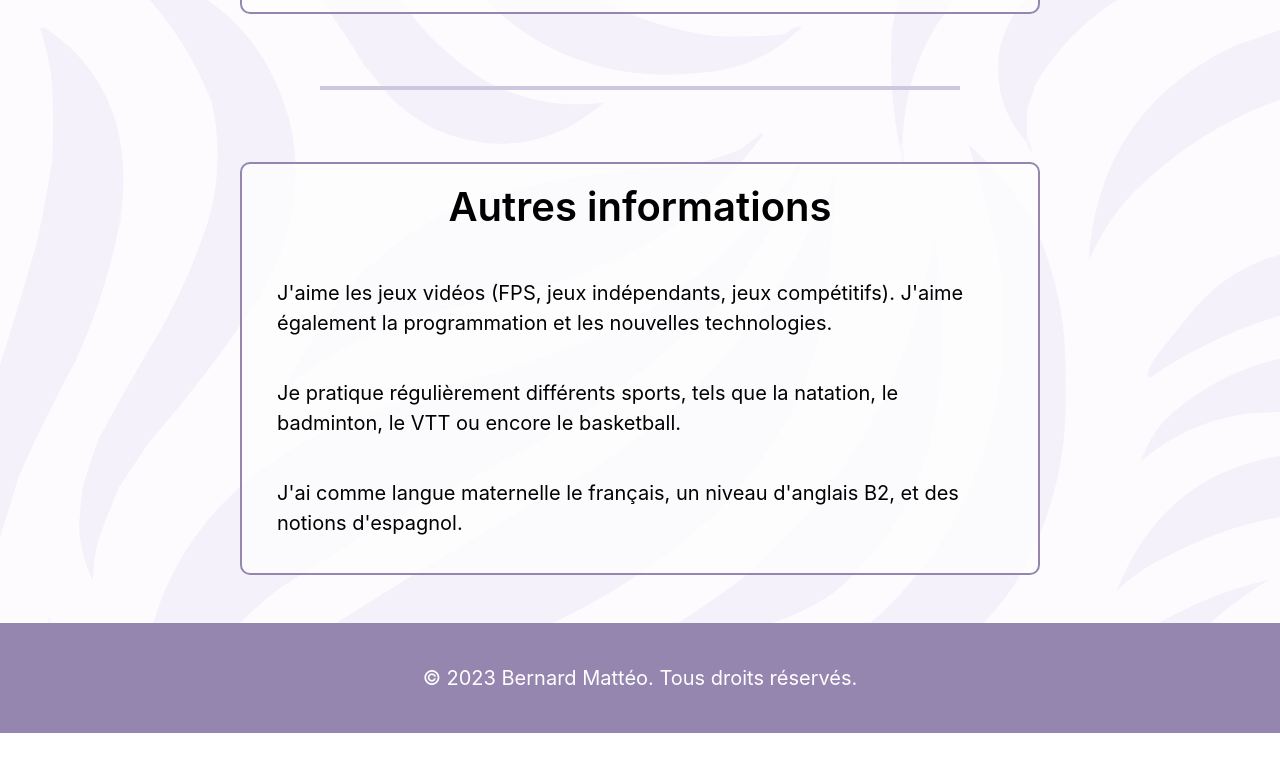
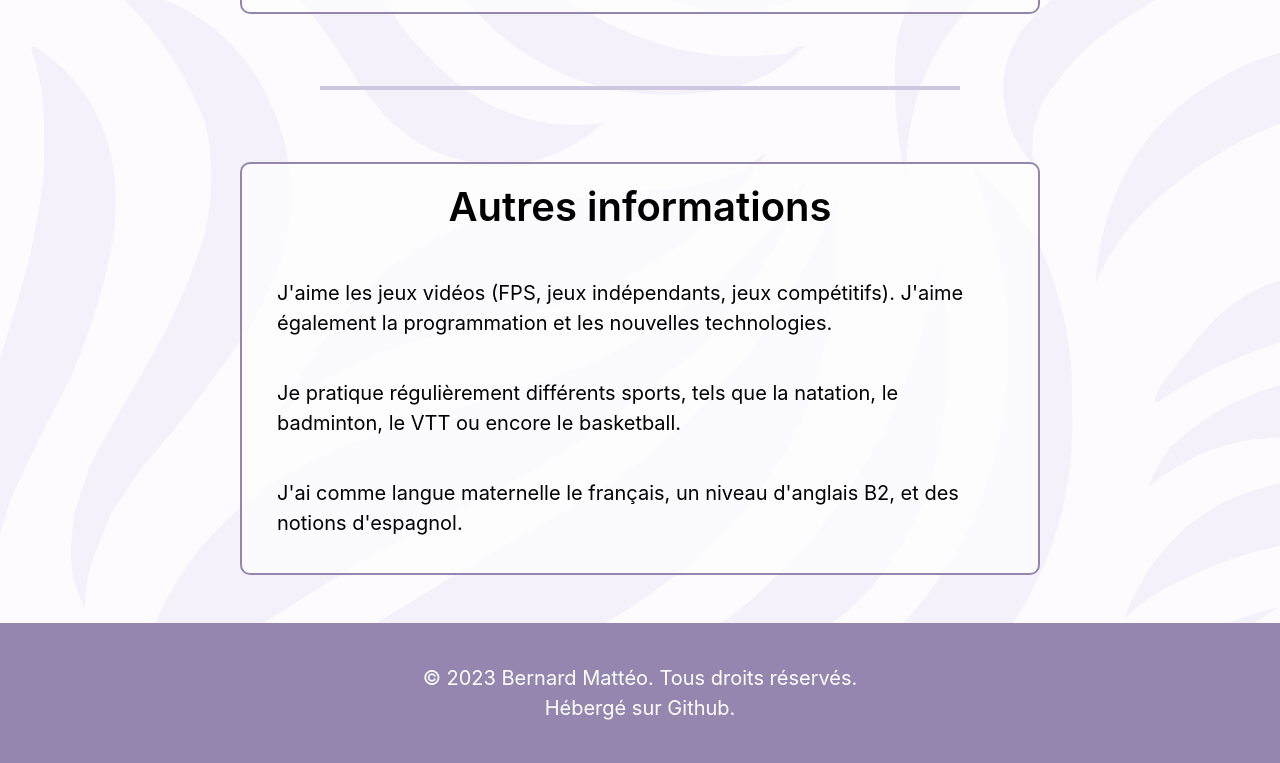
Before and after one commit to MatteoBernard/former_portfolio, a plain HTML site: page apropos.html in a window 1280 px wide. Shown: the part 1270-2033 px from the top of the page. Before the commit the page ends 2003 px from the top, so only its background shows below. Drawn offline with nearby package versions, Linux system fonts and the light colour scheme.

Commit message:
fix footer

```diff
--- a/apropos.html
+++ b/apropos.html
@@ -83,6 +83,9 @@
     <p>
         © 2023 Bernard Mattéo. Tous droits réservés.
     </p>
+    <p>
+        Hébergé sur <a href="https://docs.github.com/fr/site-policy/github-terms/github-terms-of-service" target="_blank">Github</a>.
+    </p>
 </footer>
 </body>
 </html>
```
Also changed, not shown: competences.html (+3 -0 lines), index.html (+3 -0 lines), projets.html (+3 -0 lines).
